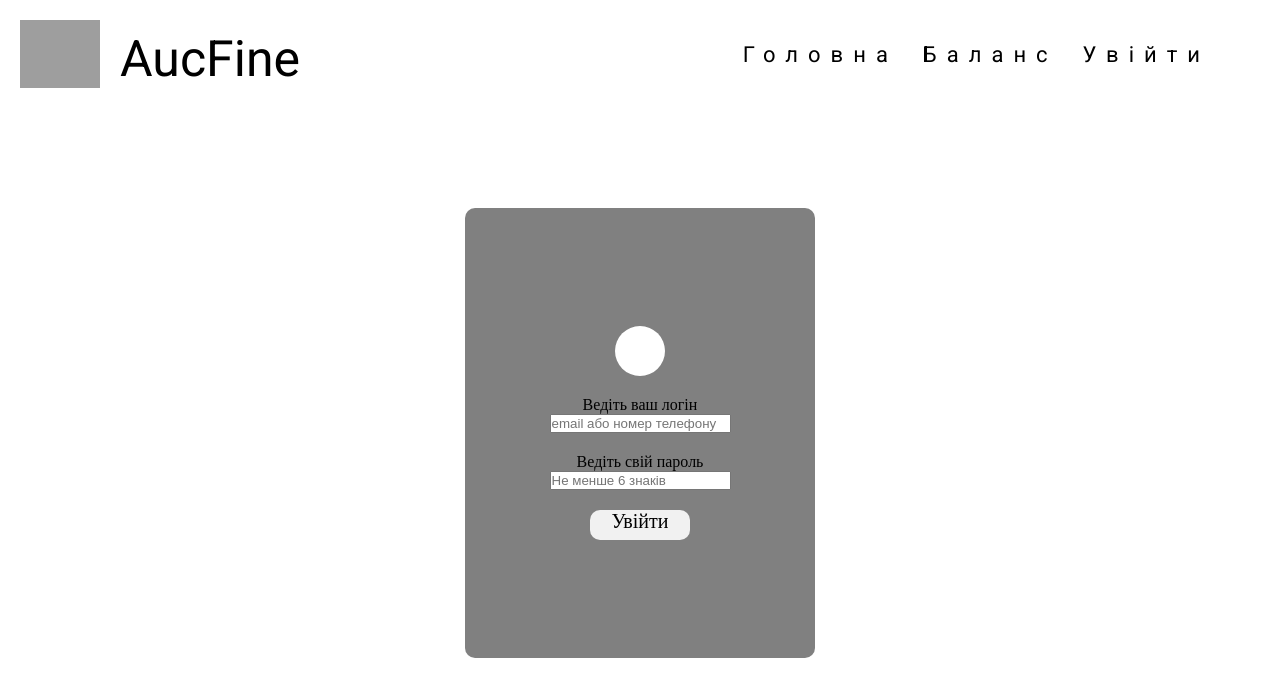
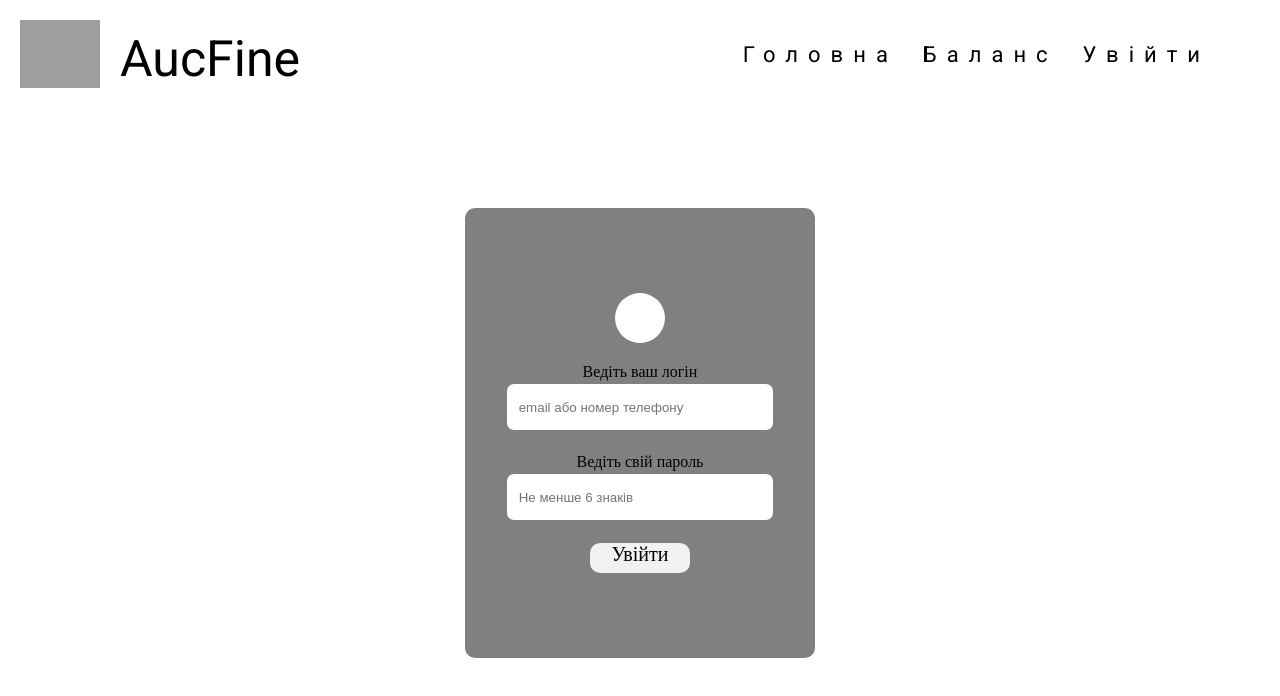
Before and after one commit to bohdan-krupa/auction, a Nuxt app: page /auth/sign-in in a window 1280 px wide. Shown: the top 696 px of the page. Built offline with nearby package versions, Linux system fonts and the light colour scheme; grey boxes are pictures that could not be loaded.

Commit message:
Sign-in design

```diff
--- a/layouts/sign.vue
+++ b/layouts/sign.vue
@@ -38,4 +38,4 @@ html {
   margin: 0px;
   padding: 0px;
 }
-</style>
+ </style>
--- a/pages/auth/sign-in.vue
+++ b/pages/auth/sign-in.vue
@@ -4,10 +4,10 @@
       <div class="container">
         <div class="account"></div>
         <label>Ведіть ваш логін</label>
-        <input type="email" placeholder="email або номер телефону" />
+        <input type="email" placeholder=" email або номер телефону" />
 
         <label>Ведіть свій пароль</label>
-        <input type="password" placeholder="Не менше 6 знаків" />
+        <input type="password" placeholder=" Не менше 6 знаків" />
 
         <div class="btn">
           <NLink to="/">Увійти</NLink>
@@ -50,10 +50,16 @@ div
   flex-direction: column
   margin-top: 100px
   border-radius: 10px
+  box-sizing: border-box
 
 input
   margin-bottom: 20px
-
+  outline: none
+  height: 30px
+  width: 250px
+  border-radius: 10px
+  border:  solid grey
+  padding: 8px
 a
   text-decoration: none
   font-size: 20px
```
